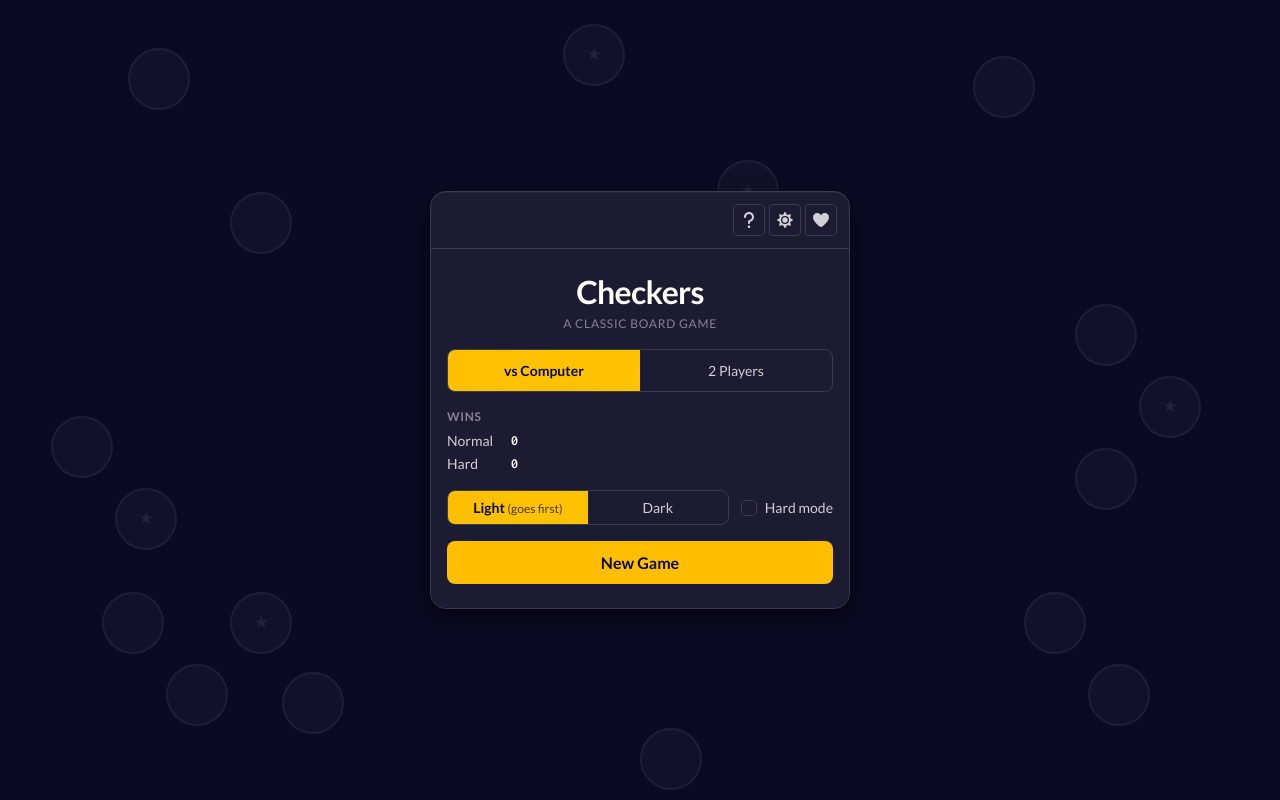
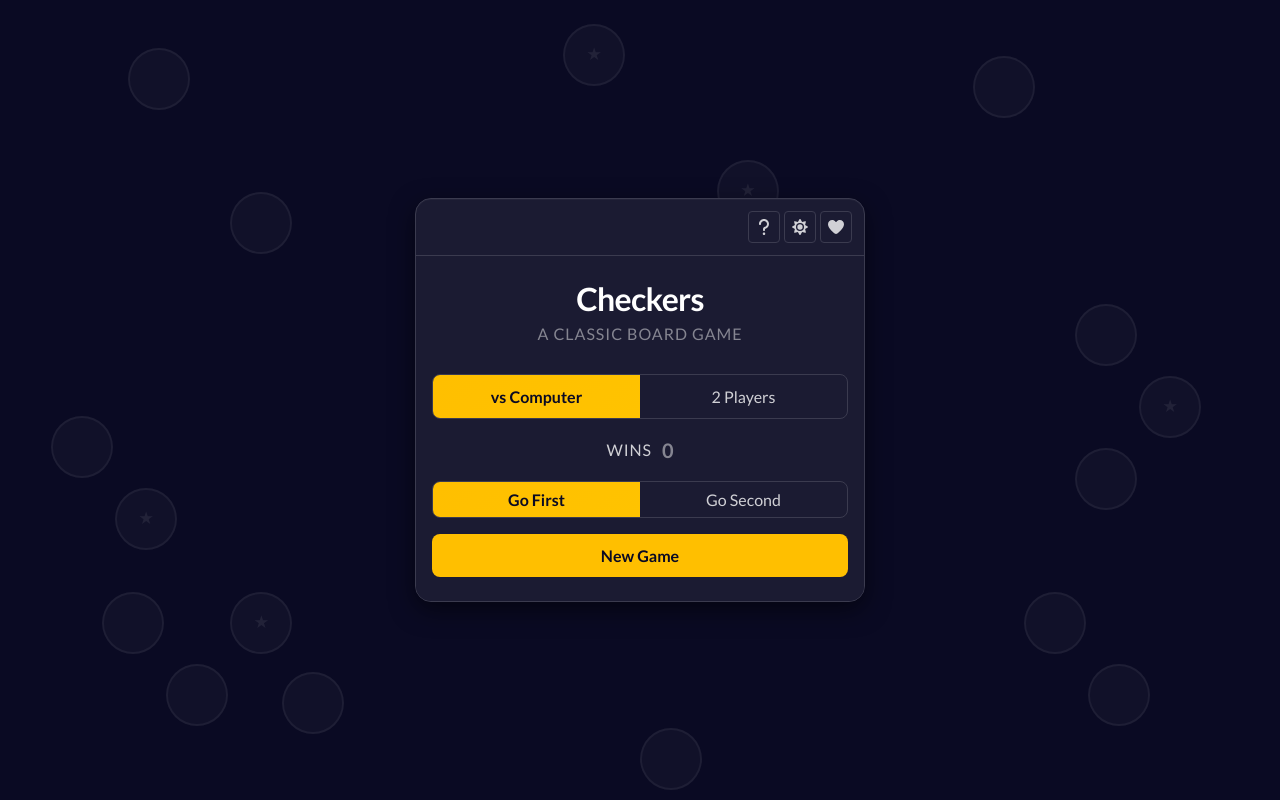
Before and after one commit to moT01/checkers, a React (Vite) app: page / in a window 1280 px wide. Built offline with nearby package versions, Linux system fonts and the light colour scheme.

Commit message:
fix: ui and remove hard mode

```diff
--- a/src/App.css
+++ b/src/App.css
@@ -83,7 +83,7 @@
   box-shadow: var(--shadow-lg), inset 0 1px 0 rgba(255,255,255,0.04);
   overflow: hidden;
   width: fit-content;
-  min-width: 420px;
+  min-width: 450px;
 }
 
 .game-card__body {
@@ -98,6 +98,7 @@
 .game-card__title-section {
   text-align: center;
   padding-top: var(--space-2);
+  margin-bottom: var(--space-3);
 }
 
 .game-title {
@@ -109,7 +110,7 @@
 }
 
 .game-subtitle {
-  font-size: var(--text-xs);
+  font-size: var(--text-md);
   color: var(--color-text-muted);
   letter-spacing: 0.06em;
   text-transform: uppercase;
@@ -162,7 +163,7 @@
 
 .modal-content p,
 .modal-content ul {
-  font-size: var(--text-sm);
+  font-size: var(--text-md);
   color: var(--color-text-secondary);
   line-height: var(--line-height-normal);
 }
--- a/src/App.tsx
+++ b/src/App.tsx
@@ -7,7 +7,6 @@ import {
   getValidMovesForPiece,
   getComputerMove,
   type Board,
-  type Difficulty,
   type Mode,
   type Move,
   type Player,
@@ -27,7 +26,6 @@ type SavedState = {
   board: Board
   currentTurn: Player
   mode: Mode
-  difficulty: Difficulty
   playerSide: Player
 }
 
@@ -112,7 +110,6 @@ function App() {
   const [board, setBoard] = useState<Board>(createInitialBoard())
   const [currentTurn, setCurrentTurn] = useState<Player>('Light')
   const [mode, setMode] = useState<Mode>('vs-player')
-  const [difficulty, setDifficulty] = useState<Difficulty>('easy')
   const [playerSide, setPlayerSide] = useState<Player>('Light')
   const [winner, setWinner] = useState<Player | null>(null)
   const [gameOverReason, setGameOverReason] = useState<GameOverReason>(null)
@@ -124,12 +121,11 @@ function App() {
   const [showHelp, setShowHelp] = useState(false)
   const [showQuitConfirm, setShowQuitConfirm] = useState(false)
   const [hasSavedGame, setHasSavedGame] = useState(() => loadSavedGame() !== null)
-  const [winsNormal, setWinsNormal] = useState(
-    () => parseInt(localStorage.getItem('checkers_wins_normal') || '0')
-  )
-  const [winsHard, setWinsHard] = useState(
-    () => parseInt(localStorage.getItem('checkers_wins_hard') || '0')
-  )
+  const [wins, setWins] = useState(() => {
+    const legacy = parseInt(localStorage.getItem('checkers_wins_normal') || '0')
+      + parseInt(localStorage.getItem('checkers_wins_hard') || '0')
+    return parseInt(localStorage.getItem('checkers_wins') || '0') + legacy
+  })
 
   useEffect(() => {
     document.body.classList.remove('dark-palette', 'light-palette')
@@ -141,8 +137,8 @@ function App() {
     setTheme(t => (t === 'dark' ? 'light' : 'dark'))
   }
 
-  const saveGame = useCallback((b: Board, turn: Player, m: Mode, diff: Difficulty, side: Player) => {
-    const state: SavedState = { board: b, currentTurn: turn, mode: m, difficulty: diff, playerSide: side }
+  const saveGame = useCallback((b: Board, turn: Player, m: Mode, side: Player) => {
+    const state: SavedState = { board: b, currentTurn: turn, mode: m, playerSide: side }
     localStorage.setItem(SAVE_KEY, JSON.stringify(state))
     setHasSavedGame(true)
   }, [])
@@ -152,10 +148,9 @@ function App() {
     setHasSavedGame(false)
   }, [])
 
-  function startGame(selectedMode: Mode, selectedDifficulty: Difficulty, selectedSide: Player) {
+  function startGame(selectedMode: Mode, selectedSide: Player) {
     clearSavedGame()
     setMode(selectedMode)
-    setDifficulty(selectedDifficulty)
     setPlayerSide(selectedSide)
     setBoard(createInitialBoard())
     setCurrentTurn('Light')
@@ -172,7 +167,6 @@ function App() {
     setBoard(saved.board)
     setCurrentTurn(saved.currentTurn)
     setMode(saved.mode)
-    setDifficulty(saved.difficulty)
     setPlayerSide(saved.playerSide)
     setWinner(null)
     setGameOverReason(null)
@@ -215,22 +209,16 @@ function App() {
       setPhase('over')
       clearSavedGame()
       if (mode === 'vs-computer' && win === playerSide) {
-        if (difficulty === 'hard') {
-          const next = winsHard + 1
-          setWinsHard(next)
-          localStorage.setItem('checkers_wins_hard', String(next))
-        } else {
-          const next = winsNormal + 1
-          setWinsNormal(next)
-          localStorage.setItem('checkers_wins_normal', String(next))
-        }
+        const next = wins + 1
+        setWins(next)
+        localStorage.setItem('checkers_wins', String(next))
       }
     } else {
       setGameOverReason(null)
       setCurrentTurn(nextPlayer)
-      saveGame(newBoard, nextPlayer, mode, difficulty, playerSide)
+      saveGame(newBoard, nextPlayer, mode, playerSide)
     }
-  }, [clearSavedGame, difficulty, mode, playerSide, saveGame, winsHard, winsNormal])
+  }, [clearSavedGame, mode, playerSide, saveGame, wins])
 
   function handleSquareClick(index: number) {
     if (phase !== 'playing') return
@@ -268,12 +256,12 @@ function App() {
     if (currentTurn === playerSide) return
 
     const timer = setTimeout(() => {
-      const move = getComputerMove(board, difficulty, currentTurn)
+      const move = getComputerMove(board, currentTurn)
       executeMove(board, move, currentTurn)
     }, 400)
 
     return () => clearTimeout(timer)
-  }, [board, currentTurn, difficulty, executeMove, mode, phase, playerSide])
+  }, [board, currentTurn, executeMove, mode, phase, playerSide])
 
   const isDisabled =
     phase !== 'playing' || (mode === 'vs-computer' && currentTurn !== playerSide)
@@ -332,7 +320,11 @@ function App() {
           theme={theme}
           onThemeToggle={toggleTheme}
           onHelp={() => setShowHelp(true)}
-          statusText={phase === 'playing' ? `${currentTurn}'s turn` : undefined}
+          statusText={phase === 'playing'
+            ? mode === 'vs-computer'
+              ? currentTurn === playerSide ? 'Your turn' : 'Thinking...'
+              : currentTurn === 'Light' ? "Player 1's turn" : "Player 2's turn"
+            : undefined}
           statusClass={phase === 'playing' ? `game-status__turn--${currentTurn.toLowerCase()}` : undefined}
         />
         <div className="game-card__body">
@@ -346,8 +338,7 @@ function App() {
                 onStart={startGame}
                 onResume={resumeGame}
                 hasSavedGame={hasSavedGame}
-                winsNormal={winsNormal}
-                winsHard={winsHard}
+                wins={wins}
               />
             </>
           )}
@@ -361,6 +352,7 @@ function App() {
                 currentTurn={currentTurn}
                 onSquareClick={handleSquareClick}
                 disabled={isDisabled}
+                flipped={mode === 'vs-computer' && playerSide === 'Dark'}
               />
             </>
           )}
--- a/src/components/Header.css
+++ b/src/components/Header.css
@@ -16,7 +16,7 @@
 }
 
 .game-header__status {
-  font-size: var(--text-sm);
+  font-size: var(--text-md);
   font-weight: var(--weight-bold);
 }
 
--- a/src/components/ModeSelector.css
+++ b/src/components/ModeSelector.css
@@ -23,7 +23,7 @@
   border: none;
   color: var(--color-text-secondary);
   font-family: var(--font-body);
-  font-size: var(--text-sm);
+  font-size: var(--text-md);
   cursor: pointer;
   transition: background var(--transition-fast), color var(--transition-fast);
 }
@@ -39,58 +39,35 @@
   font-weight: var(--weight-bold);
 }
 
-/* ── Wins Display ────────────────────────────────────────────────────────────── */
-
-.wins-display {
-  width: 100%;
-  display: flex;
-  flex-direction: column;
-  gap: var(--space-1);
-}
-
-.wins-label {
-  font-size: var(--text-xs);
-  font-weight: var(--weight-bold);
-  color: var(--color-text-muted);
-  text-transform: uppercase;
-  letter-spacing: 0.06em;
-}
-
-.wins-rows {
-  display: flex;
-  flex-direction: column;
-  gap: 2px;
-}
+/* ── Wins Row ────────────────────────────────────────────────────────────────── */
 
 .wins-row {
   display: flex;
-  gap: var(--space-3);
-  font-size: var(--text-sm);
+  justify-content: center;
+  gap: 10px;
+  align-items: center;
+  width: 100%;
+  font-size: var(--text-md);
 }
 
 .wins-row-label {
   color: var(--color-text-secondary);
-  min-width: 52px;
+  text-transform: uppercase;
+  letter-spacing: 0.06em;
+  font-size: var(--text-md);
 }
 
 .wins-num {
+  font-size: var(--text-lg);
   font-weight: var(--weight-bold);
-  color: var(--color-text-primary);
-  font-family: var(--font-mono);
+  color: var(--color-text-muted);
 }
 
-/* ── Option Row ──────────────────────────────────────────────────────────────── */
-
-.option-row {
-  display: flex;
-  align-items: center;
-  gap: var(--space-3);
-  width: 100%;
-}
+/* ── Pill Toggle ─────────────────────────────────────────────────────────────── */
 
 .pill-toggle {
   display: flex;
-  flex: 1;
+  width: 100%;
   border: var(--border-default);
   border-radius: var(--radius-md);
   overflow: hidden;
@@ -103,7 +80,7 @@
   border: none;
   color: var(--color-text-secondary);
   font-family: var(--font-body);
-  font-size: var(--text-sm);
+  font-size: var(--text-md);
   cursor: pointer;
   transition: background var(--transition-fast), color var(--transition-fast);
   white-space: nowrap;
@@ -120,59 +97,6 @@
   font-weight: var(--weight-bold);
 }
 
-.goes-first {
-  font-size: var(--text-xs);
-  opacity: 0.75;
-  font-weight: var(--weight-normal);
-}
-
-/* ── Hard Mode Checkbox ──────────────────────────────────────────────────────── */
-
-.hard-mode-label {
-  display: flex;
-  align-items: center;
-  gap: var(--space-2);
-  cursor: pointer;
-  white-space: nowrap;
-  flex-shrink: 0;
-}
-
-.hard-mode-check {
-  appearance: none;
-  width: 16px;
-  height: 16px;
-  border: var(--border-default);
-  border-radius: var(--radius-sm);
-  background: transparent;
-  cursor: pointer;
-  flex-shrink: 0;
-  transition: background var(--transition-fast), border-color var(--transition-fast);
-}
-
-.hard-mode-check:checked {
-  background: var(--color-accent);
-  border-color: var(--color-accent);
-  display: flex;
-  align-items: center;
-  justify-content: center;
-}
-
-.hard-mode-check:checked::after {
-  content: '';
-  display: block;
-  width: 4px;
-  height: 8px;
-  border: 2px solid var(--gray-90);
-  border-top: none;
-  border-left: none;
-  transform: rotate(45deg) translateY(-1px);
-}
-
-.hard-mode-text {
-  font-size: var(--text-sm);
-  color: var(--color-text-secondary);
-}
-
 /* ── Home Actions ────────────────────────────────────────────────────────────── */
 
 .home-actions {
--- a/src/components/ModeSelector.tsx
+++ b/src/components/ModeSelector.tsx
@@ -1,21 +1,17 @@
 import { useState } from 'react'
-import type { Difficulty, Mode, Player } from '../gameLogic'
+import type { Mode, Player } from '../gameLogic'
 import './ModeSelector.css'
 
 interface Props {
-  onStart: (mode: Mode, difficulty: Difficulty, playerSide: Player) => void
+  onStart: (mode: Mode, playerSide: Player) => void
   onResume: () => void
   hasSavedGame: boolean
-  winsNormal: number
-  winsHard: number
+  wins: number
 }
 
-export function ModeSelector({ onStart, onResume, hasSavedGame, winsNormal, winsHard }: Props) {
+export function ModeSelector({ onStart, onResume, hasSavedGame, wins }: Props) {
   const [mode, setMode] = useState<Mode>('vs-computer')
-  const [hardMode, setHardMode] = useState(false)
   const [playerSide, setPlayerSide] = useState<Player>('Light')
-
-  const difficulty: Difficulty = hardMode ? 'hard' : 'easy'
 
   return (
     <div className="home-body">
@@ -35,51 +31,31 @@ export function ModeSelector({ onStart, onResume, hasSavedGame, winsNormal, wins
       </div>
 
       {mode === 'vs-computer' && (
-        <div className="wins-display">
-          <span className="wins-label">WINS</span>
-          <div className="wins-rows">
         <div className="wins-row">
-              <span className="wins-row-label">Normal</span>
-              <span className="wins-num">{winsNormal}</span>
-            </div>
-            <div className="wins-row">
-              <span className="wins-row-label">Hard</span>
-              <span className="wins-num">{winsHard}</span>
-            </div>
-          </div>
+          <span className="wins-row-label">Wins</span>
+          <span className="wins-num">{wins}</span>
         </div>
       )}
 
       {mode === 'vs-computer' && (
-        <div className="option-row">
         <div className="pill-toggle">
           <button
             className={`pill-btn${playerSide === 'Light' ? ' pill-btn--active' : ''}`}
             onClick={() => setPlayerSide('Light')}
           >
-              Light <span className="goes-first">(goes first)</span>
+            Go First
           </button>
           <button
             className={`pill-btn${playerSide === 'Dark' ? ' pill-btn--active' : ''}`}
             onClick={() => setPlayerSide('Dark')}
           >
-              Dark
+            Go Second
           </button>
-          </div>
-          <label className="hard-mode-label">
-            <input
-              type="checkbox"
-              className="hard-mode-check"
-              checked={hardMode}
-              onChange={e => setHardMode(e.target.checked)}
-            />
-            <span className="hard-mode-text">Hard mode</span>
-          </label>
         </div>
       )}
 
       <div className="home-actions">
-        <button className="primary-btn" onClick={() => onStart(mode, difficulty, playerSide)}>
+        <button className="primary-btn" onClick={() => onStart(mode, playerSide)}>
           New Game
         </button>
         {hasSavedGame && (
--- a/src/gameLogic.ts
+++ b/src/gameLogic.ts
@@ -3,7 +3,6 @@ export type PieceType = 'man' | 'king'
 export type Piece = { player: Player; type: PieceType }
 export type Board = (Piece | null)[]
 export type Move = { from: number; to: number; captures: number[] }
-export type Difficulty = 'easy' | 'hard'
 export type Mode = 'vs-player' | 'vs-computer'
 
 function inBounds(row: number, col: number): boolean {
@@ -191,9 +190,9 @@ function minimax(
   }
 }
 
-export function getComputerMove(board: Board, difficulty: Difficulty, aiPlayer: Player): Move {
+export function getComputerMove(board: Board, aiPlayer: Player): Move {
   const moves = getValidMoves(board, aiPlayer)
-  const depth = difficulty === 'easy' ? 1 : 5
+  const depth = 3
   let bestScore = -Infinity
   let bestMove = moves[0]
   for (const move of moves) {
```
Also changed, not shown: src/components/Board.tsx (+8 -3 lines). Lines whose indentation alone changed are shown as unchanged.
